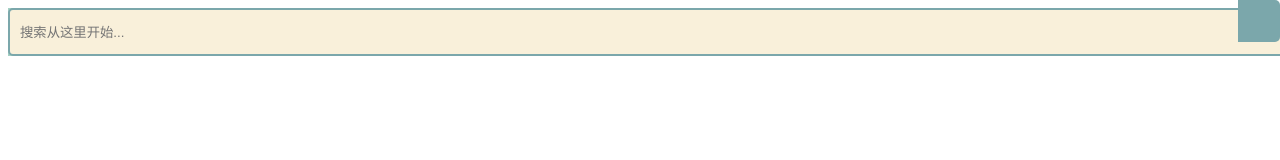
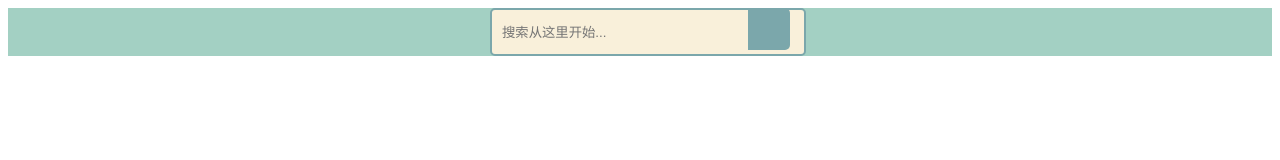
Before and after one commit to wuxin1846/bimg, a plain HTML site: page index.html in a window 1280 px wide. Drawn offline with Linux system fonts and the light colour scheme.

Commit message:
Update index.html

```diff
--- a/index.html
+++ b/index.html
@@ -7,6 +7,11 @@
     <meta name="viewport" content="width=device-width, initial-scale=1.0">
     <title>Document</title>
     <style type="text/css">
+	     form {
+  position: relative;
+  width: 300px;
+  margin: 0 auto;
+}
 .d1 {background: #A3D0C3;}
 .d1 input {
   width: 100%;
```
